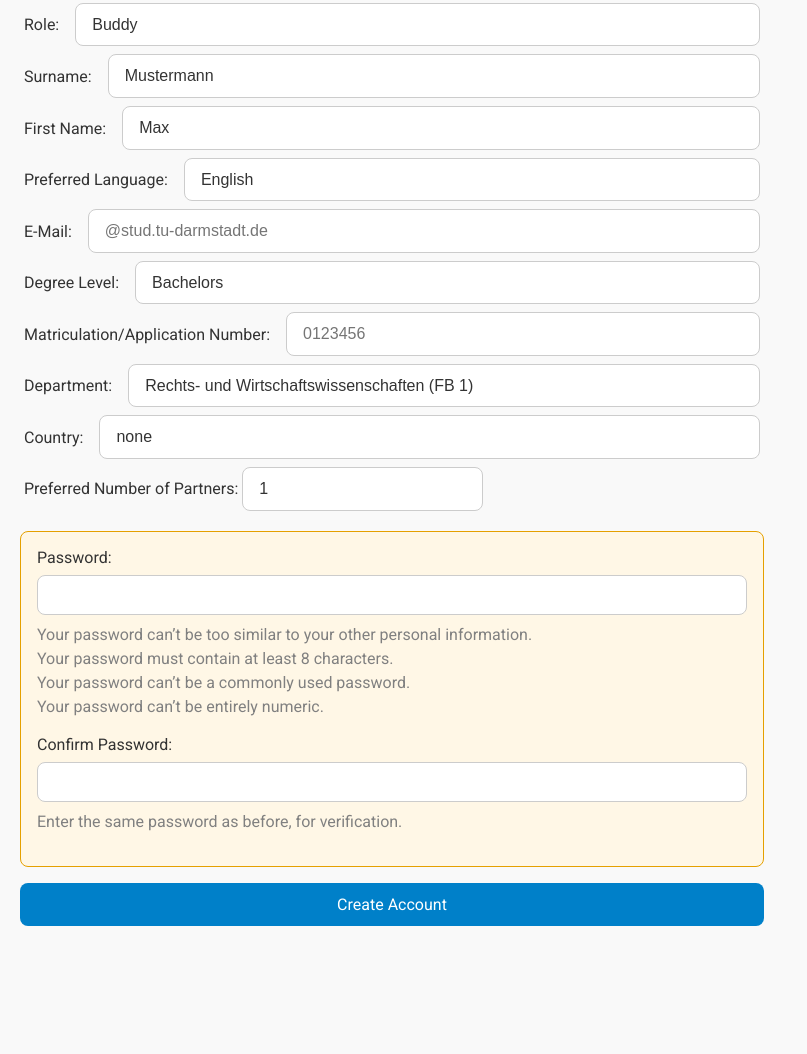
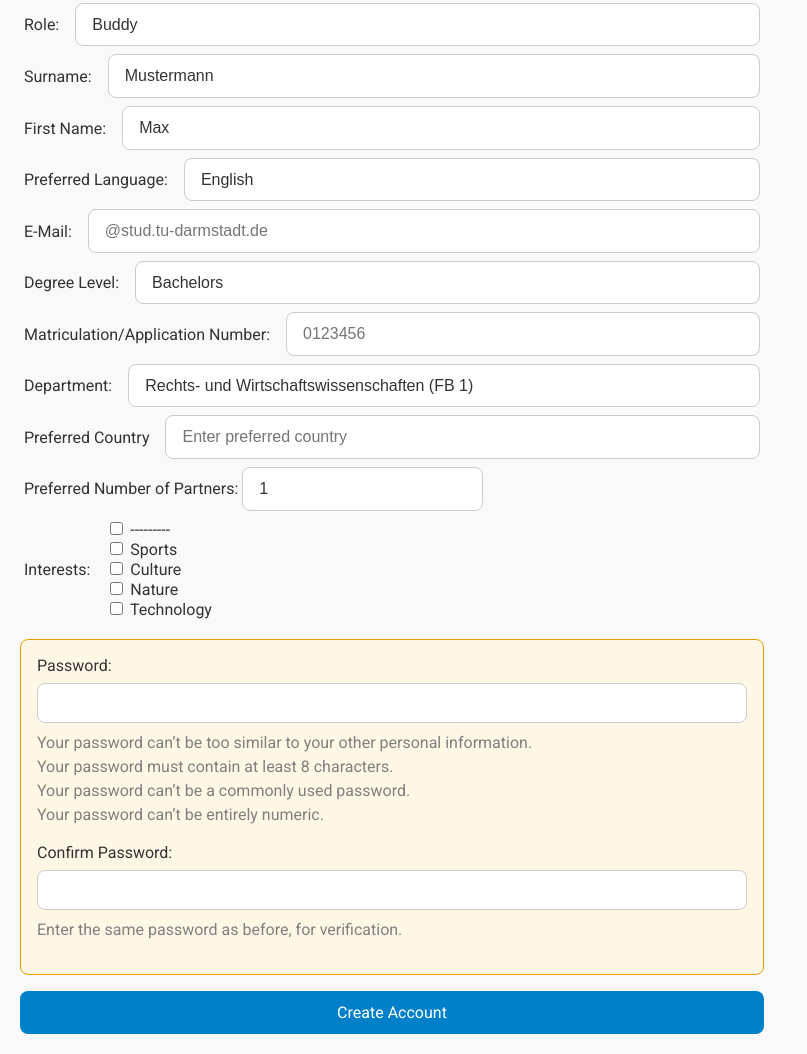
Before and after one commit to malinviveka/buddy-matching, a Django app: page /create-account/ in a window 1280 px wide. Shown: the part 147-1201 px from the top of the page, without its empty margins (0-807 px from the left). Before the commit the page ends 1073 px from the top, so only its background shows below. Run offline with Django 5.2, Linux system fonts and the light colour scheme.

Commit message:
Add Interests, Add dynamic change to country, change default country to "".

```diff
--- a/myproject/helloapp/forms.py
+++ b/myproject/helloapp/forms.py
@@ -25,7 +25,7 @@ class BuddyMatchingUserCreationForm(UserCreationForm):
             'degree_level': forms.Select(attrs={'class': 'form-control'}),
             'app_matr_number': forms.NumberInput(attrs={'class': 'form-control'}),
             'department': forms.Select(attrs={'class': 'form-control'}),
-            'country': forms.TextInput(attrs={'class': 'form-control'}),
+            'country': forms.TextInput(attrs={'class': 'form-control', 'id': 'id_country'}),
             'preferred_number_of_partners': forms.NumberInput(attrs={'class': 'form-control', 'data-role-field': 'Buddy'}),
             'interests': forms.CheckboxSelectMultiple(attrs={'class': 'form-check'}),
         }
--- a/myproject/helloapp/models.py
+++ b/myproject/helloapp/models.py
@@ -125,7 +125,7 @@ class BuddyMatchingUser(AbstractUser):
     country = models.CharField(
         max_length = 255,
         blank = True,
-        default = 'none',
+        default = '',
     )
     # for local students
     preferred_number_of_partners = models.PositiveIntegerField(
--- a/myproject/helloapp/static/helloapp/account_creation.js
+++ b/myproject/helloapp/static/helloapp/account_creation.js
@@ -27,6 +27,7 @@ submitAccountButton.addEventListener("click", (event) => __awaiter(this, void 0,
             messageDiv.innerText = result.message;
             messageDiv.style.color = "green";
             accountCreationForm.reset();
+            // todo: redirect to home page (see views.py todo)
         }
         else {
             const errors = yield response.json();
@@ -47,6 +48,7 @@ document.addEventListener("DOMContentLoaded", () => {
         return;
     }
     const updateSpecialFields = () => {
+        var _a;
         const selectedRole = roleSelect.value;
         specialFields.forEach(field => {
             const roleField = field.getAttribute("data-role-field");
@@ -60,6 +62,16 @@ document.addEventListener("DOMContentLoaded", () => {
                 console.log(`Hiding field for role: ${roleField}`); // Debugging
             }
         });
+        const countryField = document.getElementById("id_country");
+        const countryLabel = (_a = countryField === null || countryField === void 0 ? void 0 : countryField.parentElement) === null || _a === void 0 ? void 0 : _a.querySelector("label");
+        if (selectedRole === "Buddy") {
+            countryLabel.innerText = "Preferred Country";
+            countryField.placeholder = "Enter preferred country";
+        }
+        else if (selectedRole === "International Student") {
+            countryLabel.innerText = "Country of Origin";
+            countryField.placeholder = "Enter country of origin";
+        }
     };
     roleSelect.addEventListener("change", updateSpecialFields);
     updateSpecialFields(); // Initial visibility setup
--- a/myproject/helloapp/templates/helloapp/account_creation.html
+++ b/myproject/helloapp/templates/helloapp/account_creation.html
@@ -57,6 +57,10 @@
             <label for="id_preferred_number_of_partners">Preferred Number of Partners:</label>
             {{ form.preferred_number_of_partners }}
         </div>
+        <div class="form-box">
+            <label for="id_interests">Interests:</label>
+            {{ form.interests }}
+        </div>
 
         <!-- PASSWORD SECTION-->
         <div class="password-box">
```
Also changed, not shown: myproject/helloapp/static/helloapp/account_creation.ts (+12 -0 lines).
